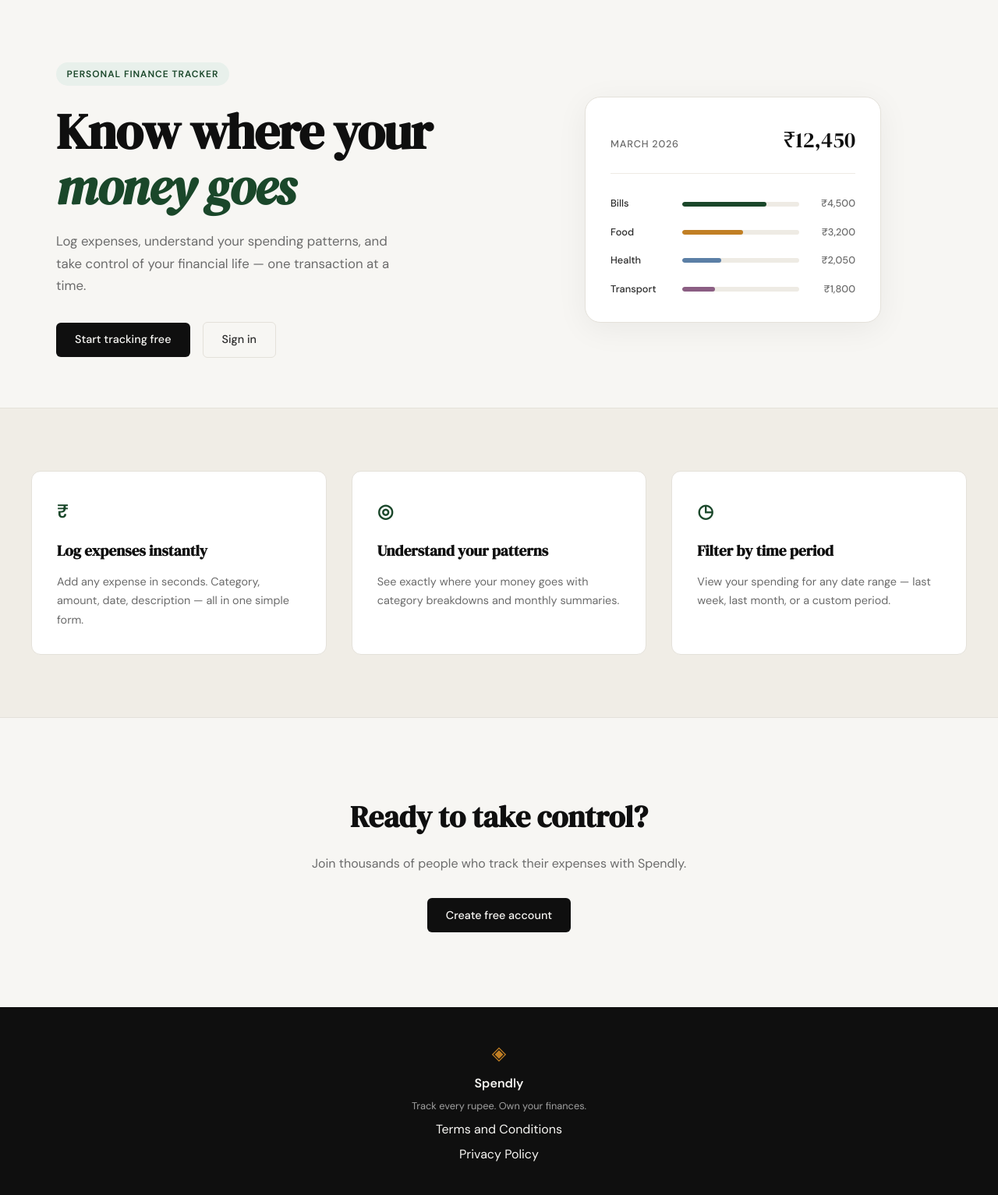
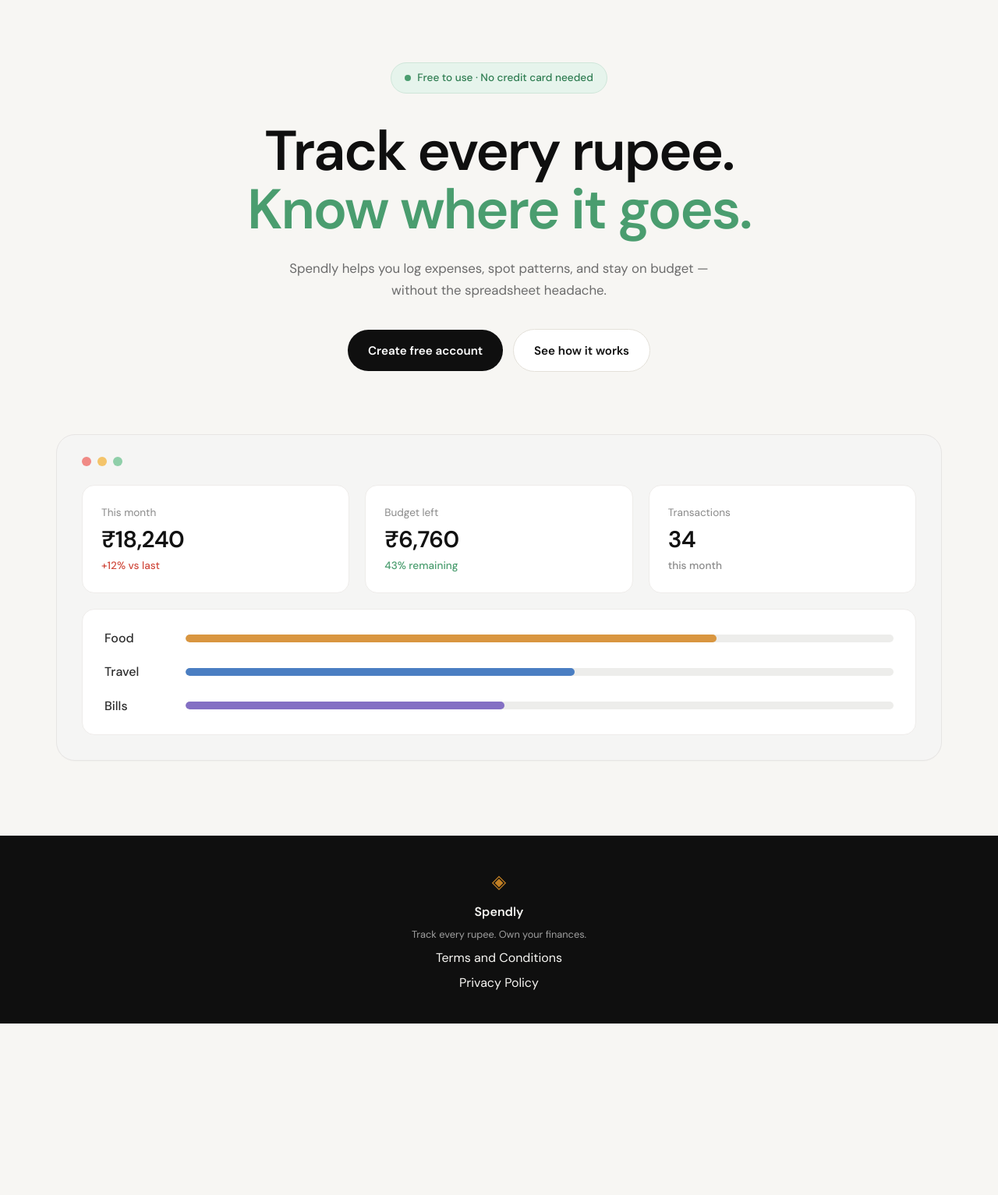
Before and after one commit to Jagtap13/spendly, a Flask app: page / in a window 1280 px wide. Shown: the part 61-1594 px from the top of the page at 78% size. After the commit the page ends 1374 px from the top, so only its background shows below. Run offline with Flask 3, Linux system fonts and the light colour scheme.

Commit message:
landing: redesign hero section to match mockup

```diff
--- a/static/css/style.css
+++ b/static/css/style.css
@@ -124,137 +124,190 @@ a { color: inherit; text-decoration: none; }
 /* ------------------------------------------------------------------ */
 
 .hero {
-    padding: 5rem 2rem 4rem;
-    display: grid;
-    grid-template-columns: 1fr 1fr;
-    gap: 4rem;
-    align-items: center;
+    padding: 5rem 2rem 2.5rem;
     max-width: var(--max-width);
     margin: 0 auto;
+    text-align: center;
+}
+
+.hero-inner {
+    max-width: 760px;
+    margin: 0 auto;
+    display: flex;
+    flex-direction: column;
+    align-items: center;
 }
 
 .hero-badge {
-    display: inline-block;
-    background: var(--accent-light);
-    color: var(--accent);
-    font-size: 0.75rem;
-    font-weight: 600;
-    letter-spacing: 0.08em;
-    text-transform: uppercase;
-    padding: 0.35rem 0.85rem;
+    display: inline-flex;
+    align-items: center;
+    gap: 0.5rem;
+    background: #e6f4ec;
+    color: #2f7d52;
+    font-size: 0.85rem;
+    font-weight: 500;
+    padding: 0.5rem 1.1rem;
     border-radius: 999px;
+    margin-bottom: 2.25rem;
+    border: 1px solid #cfe6d9;
+}
+
+.hero-badge-dot {
+    width: 8px;
+    height: 8px;
+    border-radius: 50%;
+    background: #4a9d6f;
+    flex-shrink: 0;
+}
+
+.hero-title {
+    display: flex;
+    flex-direction: column;
+    align-items: center;
+    font-family: var(--font-body);
+    font-weight: 800;
+    font-size: clamp(2.5rem, 6vw, 4.5rem);
+    line-height: 1.05;
+    letter-spacing: -0.03em;
+    color: var(--ink);
     margin-bottom: 1.5rem;
 }
 
-.hero-title {
-    font-family: var(--font-display);
-    font-size: clamp(2.5rem, 5vw, 4rem);
-    line-height: 1.1;
-    letter-spacing: -0.02em;
-    color: var(--ink);
-    margin-bottom: 1.25rem;
-}
-
-.hero-title em {
-    font-style: italic;
-    color: var(--accent);
-}
+.hero-title-line { display: block; }
+.hero-title-accent { color: #4a9d6f; }
 
 .hero-subtitle {
     font-size: 1.05rem;
     color: var(--ink-muted);
-    line-height: 1.7;
-    max-width: 460px;
-    margin-bottom: 2rem;
+    line-height: 1.65;
+    max-width: 560px;
+    margin-bottom: 2.25rem;
 }
 
 .hero-actions {
     display: flex;
-    gap: 1rem;
+    gap: 0.85rem;
     align-items: center;
+    justify-content: center;
+    flex-wrap: wrap;
 }
 
 /* ------------------------------------------------------------------ */
-/* Mock card (hero visual)                                             */
+/* Preview card (the big mock dashboard below the hero)               */
 /* ------------------------------------------------------------------ */
 
-.hero-visual {
-    display: flex;
-    justify-content: center;
+.preview {
+    max-width: var(--max-width);
+    margin: 0 auto;
+    padding: 2.5rem 2rem 6rem;
 }
 
-.mock-card {
-    background: var(--paper-card);
-    border: 1px solid var(--border);
-    border-radius: var(--radius-lg);
-    padding: 2rem;
-    width: 100%;
-    max-width: 380px;
-    box-shadow: 0 8px 40px rgba(0,0,0,0.06);
+.preview-card {
+    background: #f5f5f4;
+    border: 1px solid #e7e5e4;
+    border-radius: 24px;
+    padding: 1.75rem 2rem 2rem;
+    box-shadow: 0 1px 0 rgba(0,0,0,0.02);
 }
 
-.mock-card-header {
+.preview-dots {
     display: flex;
-    justify-content: space-between;
-    align-items: baseline;
-    margin-bottom: 1.75rem;
-    padding-bottom: 1.25rem;
-    border-bottom: 1px solid var(--border-soft);
+    gap: 0.5rem;
+    align-items: center;
+    margin-bottom: 1.5rem;
 }
 
-.mock-label {
-    font-size: 0.8rem;
-    font-weight: 500;
-    color: var(--ink-muted);
-    text-transform: uppercase;
-    letter-spacing: 0.06em;
+.preview-dot {
+    width: 12px;
+    height: 12px;
+    border-radius: 50%;
+    display: inline-block;
 }
 
-.mock-total {
-    font-family: var(--font-display);
-    font-size: 1.75rem;
-    color: var(--ink);
+.preview-dot-red    { background: #f08a85; }
+.preview-dot-yellow { background: #f4c46a; }
+.preview-dot-green  { background: #8fcfa9; }
+
+.preview-stats {
+    display: grid;
+    grid-template-columns: repeat(3, 1fr);
+    gap: 1.25rem;
+    margin-bottom: 1.25rem;
 }
 
-.mock-bars { display: flex; flex-direction: column; gap: 1rem; }
-
-.mock-bar-row {
-    display: grid;
-    grid-template-columns: 80px 1fr 60px;
-    align-items: center;
-    gap: 0.75rem;
+.preview-stat {
+    background: #ffffff;
+    border: 1px solid #eeecea;
+    border-radius: 16px;
+    padding: 1.5rem 1.5rem;
+    display: flex;
+    flex-direction: column;
+    gap: 0.4rem;
 }
 
-.mock-cat {
-    font-size: 0.8rem;
-    font-weight: 500;
-    color: var(--ink-soft);
+.preview-stat-label {
+    font-size: 0.85rem;
+    color: #8a8a8a;
+    font-weight: 400;
 }
 
-.mock-bar-track {
-    height: 6px;
-    background: var(--border-soft);
+.preview-stat-value {
+    font-family: var(--font-body);
+    font-size: 1.85rem;
+    font-weight: 700;
+    color: #111111;
+    line-height: 1.1;
+    letter-spacing: -0.02em;
+}
+
+.preview-stat-meta {
+    font-size: 0.85rem;
+    font-weight: 500;
+    color: #8a8a8a;
+}
+
+.preview-stat-meta-red   { color: #d04a3d; }
+.preview-stat-meta-green { color: #4a9d6f; }
+
+.preview-bars {
+    background: #ffffff;
+    border: 1px solid #eeecea;
+    border-radius: 16px;
+    padding: 1.5rem 1.75rem;
+    display: flex;
+    flex-direction: column;
+    gap: 1.1rem;
+}
+
+.preview-bar-row {
+    display: grid;
+    grid-template-columns: 80px 1fr;
+    align-items: center;
+    gap: 1.5rem;
+}
+
+.preview-bar-label {
+    font-size: 1rem;
+    color: #2d2d2d;
+    font-weight: 500;
+}
+
+.preview-bar-track {
+    height: 10px;
+    background: #ededeb;
     border-radius: 999px;
     overflow: hidden;
 }
 
-.mock-bar {
+.preview-bar {
     height: 100%;
-    background: var(--accent);
     border-radius: 999px;
     transition: width 0.6s ease;
 }
 
-.mock-bar-2 { background: var(--accent-2); }
-.mock-bar-3 { background: #5b7fa6; }
-.mock-bar-4 { background: #8b5e83; }
-
-.mock-amt {
-    font-size: 0.8rem;
-    font-weight: 500;
-    color: var(--ink-muted);
-    text-align: right;
-}
+.preview-bar-orange { background: #d99640; }
+.preview-bar-blue   { background: #4a7ec2; }
+.preview-bar-purple { background: #8470c4; }
 
 /* ------------------------------------------------------------------ */
 /* Buttons                                                             */
@@ -263,36 +316,36 @@ a { color: inherit; text-decoration: none; }
 .btn-primary {
     display: inline-block;
     background: var(--ink);
-    color: var(--paper);
-    padding: 0.65rem 1.5rem;
-    border-radius: var(--radius-sm);
+    color: #ffffff;
+    padding: 0.9rem 1.6rem;
+    border-radius: 999px;
     font-family: var(--font-body);
-    font-size: 0.9rem;
-    font-weight: 500;
+    font-size: 0.95rem;
+    font-weight: 600;
     cursor: pointer;
     border: none;
     transition: background 0.2s;
     text-decoration: none;
 }
 
-.btn-primary:hover { background: var(--accent); }
+.btn-primary:hover { background: #2d2d2d; }
 
 .btn-ghost {
     display: inline-block;
-    background: transparent;
-    color: var(--ink-soft);
-    padding: 0.65rem 1.5rem;
-    border-radius: var(--radius-sm);
-    font-size: 0.9rem;
-    font-weight: 500;
-    border: 1px solid var(--border);
+    background: #ffffff;
+    color: var(--ink);
+    padding: 0.9rem 1.6rem;
+    border-radius: 999px;
+    font-size: 0.95rem;
+    font-weight: 600;
+    border: 1px solid #e4e1da;
     transition: all 0.2s;
     text-decoration: none;
 }
 
 .btn-ghost:hover {
     border-color: var(--ink);
-    color: var(--ink);
+    background: #fafafa;
 }
 
 /* ------------------------------------------------------------------ */
--- a/templates/landing.html
+++ b/templates/landing.html
@@ -6,87 +6,72 @@
 
 <section class="hero">
     <div class="hero-inner">
-        <div class="hero-badge">Personal Finance Tracker</div>
+        <div class="hero-badge">
+            <span class="hero-badge-dot"></span>
+            <span>Free to use · No credit card needed</span>
+        </div>
         <h1 class="hero-title">
-            Know where your<br>
-            <em>money goes</em>
+            <span class="hero-title-line">Track every rupee.</span>
+            <span class="hero-title-line hero-title-accent">Know where it goes.</span>
         </h1>
         <p class="hero-subtitle">
-            Log expenses, understand your spending patterns,
-            and take control of your financial life —
-            one transaction at a time.
+            Spendly helps you log expenses, spot patterns, and stay
+            on budget — without the spreadsheet headache.
         </p>
         <div class="hero-actions">
-            <a href="{{ url_for('register') }}" class="btn-primary">Start tracking free</a>
-            <a href="{{ url_for('login') }}" class="btn-ghost">Sign in</a>
+            <a href="{{ url_for('register') }}" class="btn-primary">Create free account</a>
+            <a href="#how-it-works" class="btn-ghost">See how it works</a>
         </div>
     </div>
-    <div class="hero-visual">
-        <div class="mock-card">
-            <div class="mock-card-header">
-                <span class="mock-label">March 2026</span>
-                <span class="mock-total">₹12,450</span>
+</section>
+
+<section class="preview">
+    <div class="preview-card">
+        <div class="preview-dots">
+            <span class="preview-dot preview-dot-red"></span>
+            <span class="preview-dot preview-dot-yellow"></span>
+            <span class="preview-dot preview-dot-green"></span>
+        </div>
+
+        <div class="preview-stats">
+            <div class="preview-stat">
+                <div class="preview-stat-label">This month</div>
+                <div class="preview-stat-value">₹18,240</div>
+                <div class="preview-stat-meta preview-stat-meta-red">+12% vs last</div>
             </div>
-            <div class="mock-bars">
-                <div class="mock-bar-row">
-                    <span class="mock-cat">Bills</span>
-                    <div class="mock-bar-track">
-                        <div class="mock-bar" style="width: 72%"></div>
-                    </div>
-                    <span class="mock-amt">₹4,500</span>
+            <div class="preview-stat">
+                <div class="preview-stat-label">Budget left</div>
+                <div class="preview-stat-value">₹6,760</div>
+                <div class="preview-stat-meta preview-stat-meta-green">43% remaining</div>
+            </div>
+            <div class="preview-stat">
+                <div class="preview-stat-label">Transactions</div>
+                <div class="preview-stat-value">34</div>
+                <div class="preview-stat-meta">this month</div>
+            </div>
+        </div>
+
+        <div class="preview-bars">
+            <div class="preview-bar-row">
+                <span class="preview-bar-label">Food</span>
+                <div class="preview-bar-track">
+                    <div class="preview-bar preview-bar-orange" style="width: 75%"></div>
                 </div>
-                <div class="mock-bar-row">
-                    <span class="mock-cat">Food</span>
-                    <div class="mock-bar-track">
-                        <div class="mock-bar mock-bar-2" style="width: 52%"></div>
-                    </div>
-                    <span class="mock-amt">₹3,200</span>
+            </div>
+            <div class="preview-bar-row">
+                <span class="preview-bar-label">Travel</span>
+                <div class="preview-bar-track">
+                    <div class="preview-bar preview-bar-blue" style="width: 55%"></div>
                 </div>
-                <div class="mock-bar-row">
-                    <span class="mock-cat">Health</span>
-                    <div class="mock-bar-track">
-                        <div class="mock-bar mock-bar-3" style="width: 33%"></div>
-                    </div>
-                    <span class="mock-amt">₹2,050</span>
-                </div>
-                <div class="mock-bar-row">
-                    <span class="mock-cat">Transport</span>
-                    <div class="mock-bar-track">
-                        <div class="mock-bar mock-bar-4" style="width: 28%"></div>
-                    </div>
-                    <span class="mock-amt">₹1,800</span>
+            </div>
+            <div class="preview-bar-row">
+                <span class="preview-bar-label">Bills</span>
+                <div class="preview-bar-track">
+                    <div class="preview-bar preview-bar-purple" style="width: 45%"></div>
                 </div>
             </div>
         </div>
     </div>
 </section>
 
-<section class="features">
-    <div class="features-inner">
-        <div class="feature-card">
-            <div class="feature-icon">₹</div>
-            <h3 class="feature-title">Log expenses instantly</h3>
-            <p class="feature-body">Add any expense in seconds. Category, amount, date, description — all in one simple form.</p>
-        </div>
-        <div class="feature-card">
-            <div class="feature-icon">◎</div>
-            <h3 class="feature-title">Understand your patterns</h3>
-            <p class="feature-body">See exactly where your money goes with category breakdowns and monthly summaries.</p>
-        </div>
-        <div class="feature-card">
-            <div class="feature-icon">◷</div>
-            <h3 class="feature-title">Filter by time period</h3>
-            <p class="feature-body">View your spending for any date range — last week, last month, or a custom period.</p>
-        </div>
-    </div>
-</section>
-
-<section class="cta-section">
-    <div class="cta-inner">
-        <h2 class="cta-title">Ready to take control?</h2>
-        <p class="cta-body">Join thousands of people who track their expenses with Spendly.</p>
-        <a href="{{ url_for('register') }}" class="btn-primary">Create free account</a>
-    </div>
-</section>
-
 {% endblock %}
```
Also changed, not shown: other parts of static/css/style.css (+22 -7 lines).
